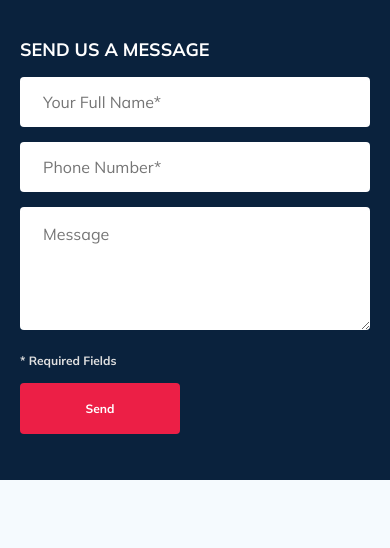
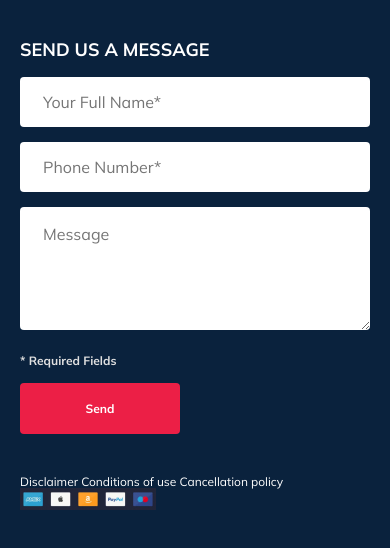
Before and after one commit to georg64644/tour-plan_BEM_SASS, a plain HTML site: page index_BEM.html in a window 390 px wide. Shown: the part 4709-5257 px from the top of the page. Before the commit the page ends 5189 px from the top, so only its background shows below. Drawn offline with nearby package versions, Linux system fonts and the light colour scheme.

Commit message:
Добавлены крайние блоки подвала

```diff
--- a/index_BEM.html
+++ b/index_BEM.html
@@ -519,6 +519,16 @@
                         </form>
                     </div>
                     <!-- /.footer__contact-form -->
+                    <div class="footer__bottom--link-2">
+                        <a href="#" class="footer__bottom--conditions">Disclaimer</a>
+                        <a href="#" class="footer__bottom--conditions">Conditions of use</a>
+                        <a href="#" class="footer__bottom--conditions">Cancellation policy</a>
+                    </div>
+                    <!-- /.footer__bottom--link-2 -->
+                    <div class="footer__sponsor">
+                        <img src="./img/sponsor.jpg" alt="sponsor" class="sponsor_img">
+                    </div>
+                    <!-- /.sponsor -->
                 </div>
                 <!-- /.footer-wrapper -->
             </div>
--- a/sass/_media.sass
+++ b/sass/_media.sass
@@ -94,6 +94,17 @@
             &-form
                 grid-column: span 5
                 grid-row: 4
+        &__bottom
+            &--link-2
+                max-width: 283px
+                grid-column: span 2
+                margin-top: 63px
+                margin-left: 0
+                justify-self: start
+        &__sponsor
+            grid-column: 6 / 7
+            margin-top: 73px
+            justify-self: end
 @media (max-width: 767px)
     .container
         max-width: 576px
@@ -234,6 +245,18 @@
                 grid-column: 1
         &__info
             margin-bottom: 15px
+        &__bottom
+            &--link-2
+                grid-row: 8
+                grid-column: 1
+                margin-top: 0
+        &__sponsor
+            grid-row: 8
+            grid-column: 1
+            margin: 0
+            position: absolute
+            left: 0
+            bottom: 0
     .button-wrapper
         width: 160px
         flex-direction: column-reverse
--- a/sass/blocks/_footer.sass
+++ b/sass/blocks/_footer.sass
@@ -7,7 +7,9 @@
         grid-template-columns: repeat(4, minmax(min-content, 1fr))
         grid-gap: 10px
         grid-auto-rows: minmax(40px, min-content)
+        position: relative
         align-items: start
+        position: relative
     &__logo
         width: 166px
         align-self: stretch
@@ -107,6 +109,25 @@
         font-weight: 700
         line-height: 15px
         color: #E0E0E0
+    &__bottom
+        &--link-2
+            max-width: 290px
+            grid-column: 2 / 4
+            margin-top: 102px
+            margin-left: 160px
+            font-size: 12px
+            font-style: normal
+            font-weight: 400
+            line-height: normal
+            justify-self: center
+        &--conditions
+            text-decoration: none
+            color: inherit
+    &__sponsor
+        grid-column: 4 / 5
+        margin-top: 102px
+        justify-self: end
+
 .button-wrapper
     width: 100%
     display: flex
```
Also changed, not shown: css/style.css, img/sponsor.jpg (added), 1 other file.
